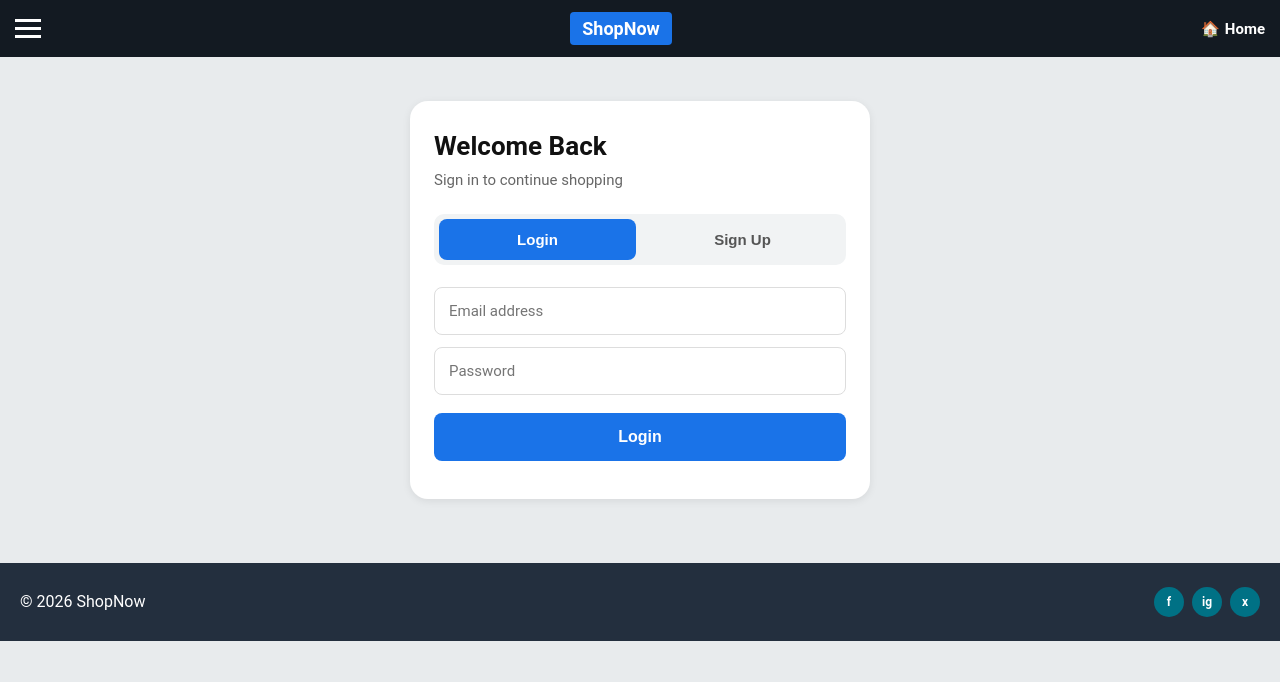
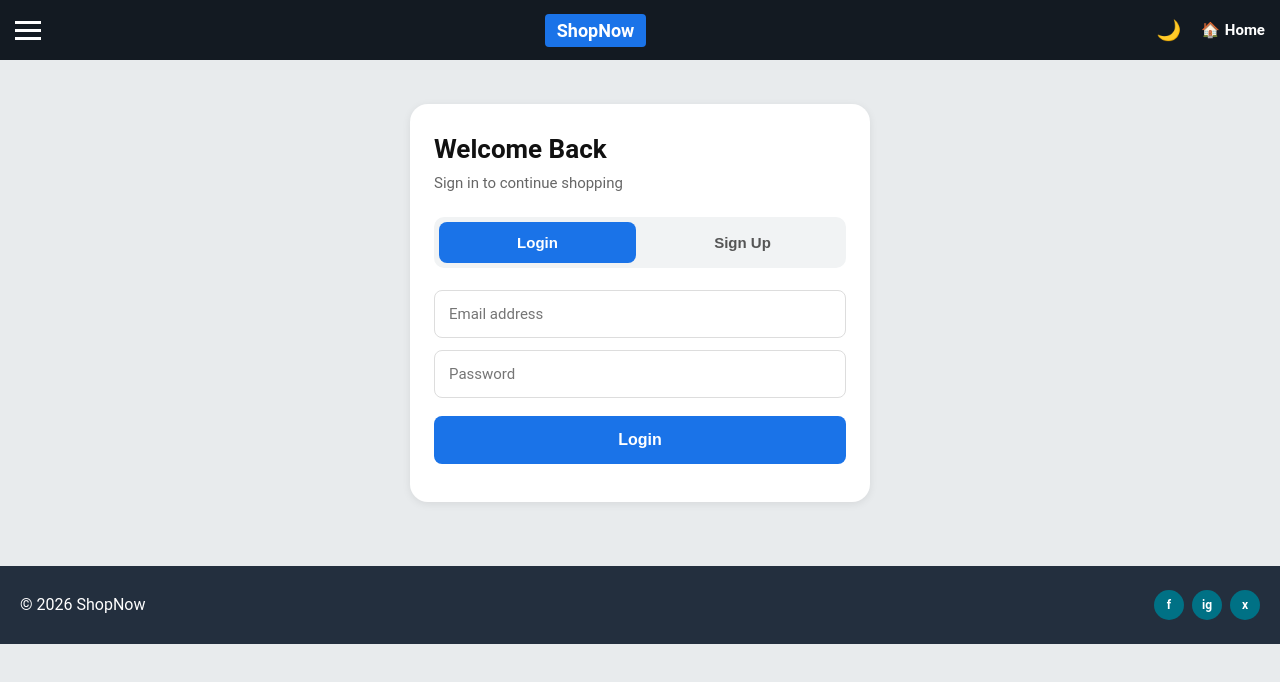
Before and after one commit to michaelonedibe73-ops/ShopNow, a plain HTML site: page login.html in a window 1280 px wide. Drawn offline with Linux system fonts and the light colour scheme.

Commit message:
update login.html

```diff
--- a/login.html
+++ b/login.html
@@ -15,6 +15,7 @@
       </div>
       <div class="logo-box">ShopNow</div>
       <div class="top-actions">
+        <button id="theme-toggle" class="theme-toggle" title="Toggle theme">🌙</button>
         <a href="index.html" class="action">
           <span>🏠</span><span class="label">Home</span>
         </a>
```
